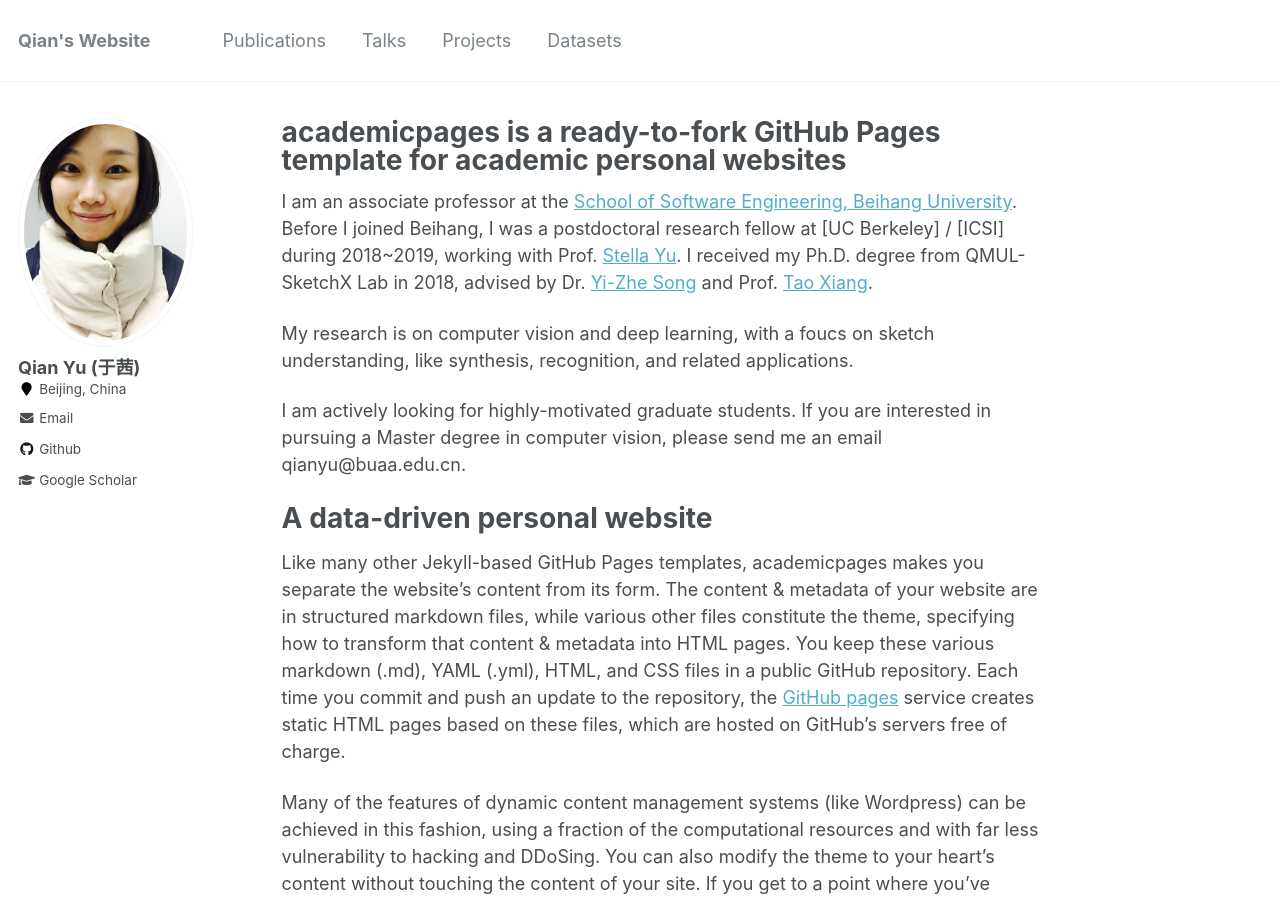
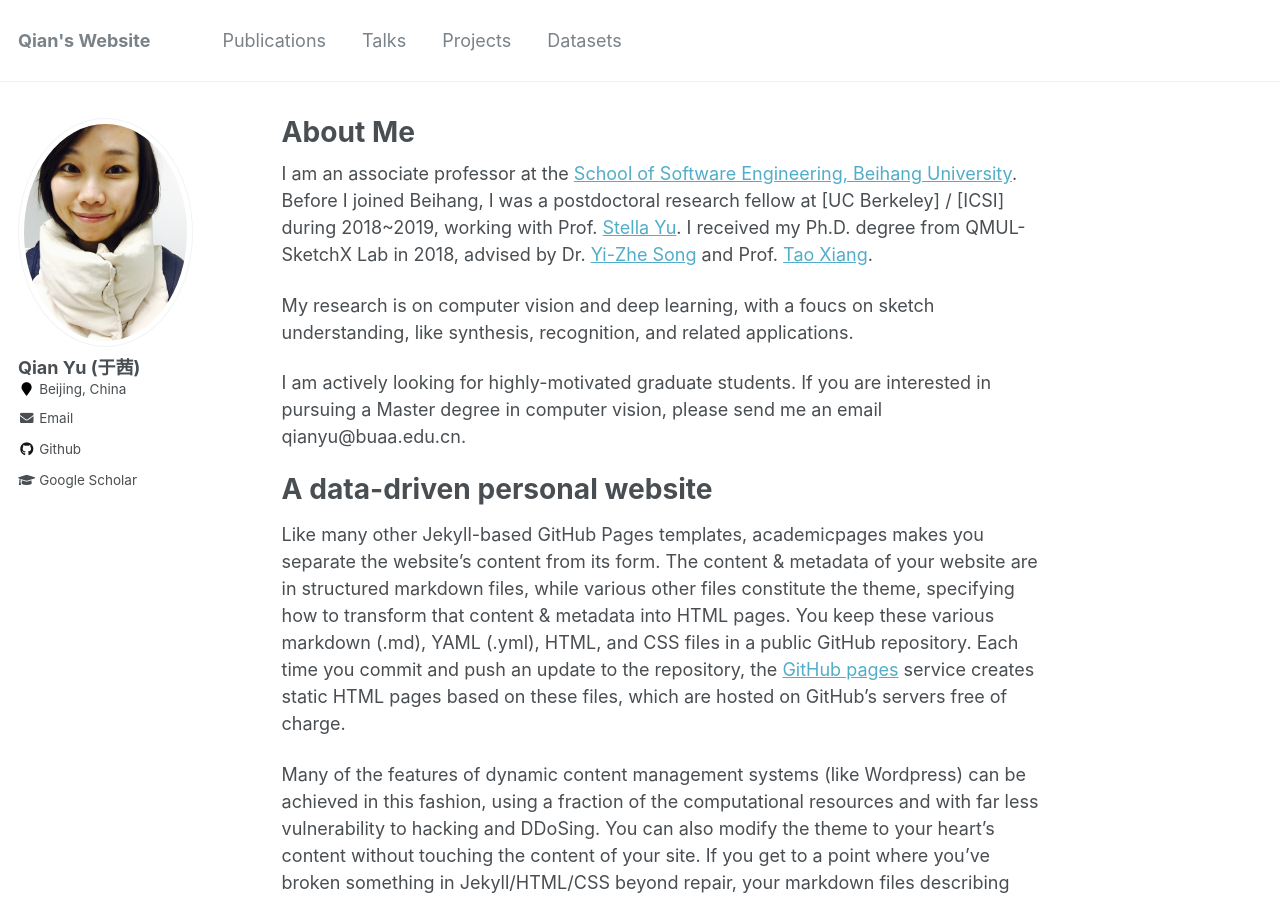
Before and after one commit to yuqian1023/yuqian1023.github.io, a Jekyll site: the page built from _pages/about.md, in a window 1280 px wide and 900 px high. Built offline with Jekyll 4.4.1, drawn with Linux system fonts in a browser that asks for light colours.

Commit message:
Update about.md

```diff
--- a/_pages/about.md
+++ b/_pages/about.md
@@ -1,6 +1,6 @@
 ---
 permalink: /
-title: "academicpages is a ready-to-fork GitHub Pages template for academic personal websites"
+title: "About Me"
 excerpt: "About me"
 author_profile: true
 redirect_from:
```
